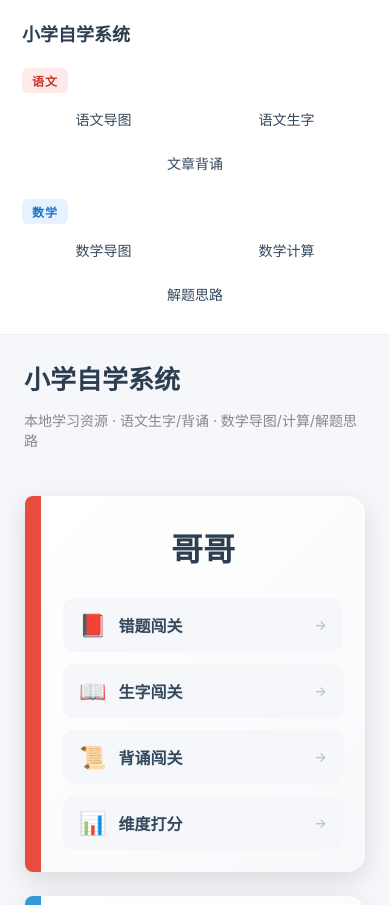
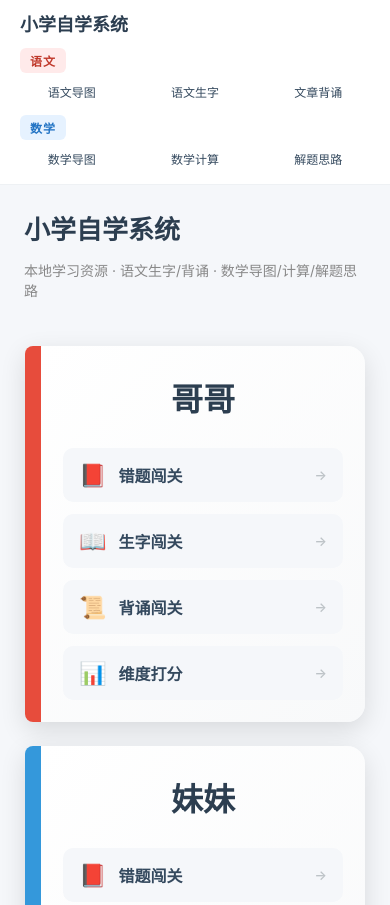
Before and after one commit to CosSinSinCos/primary_lms, a plain HTML site: page index.html in a window 390 px wide. Shown: the top 905 px of the page. Drawn offline with Linux system fonts and the light colour scheme.

Commit message:
修复黑板sticky锁定(空行常驻); 手机端菜单横向强制一行并压缩高度

```diff
--- a/src/static/css/style.css
+++ b/src/static/css/style.css
@@ -52,11 +52,14 @@ body {
   .sidebar {
     width: 100%; flex-basis: auto; height: auto;
     position: static; border-right: none; border-bottom: 1px solid #eef1f4;
+    padding: 10px 12px;
   }
-  .main-menu { flex-direction: row; flex-wrap: wrap; }
-  .menu-item { flex: 1 1 40%; text-align: center; }
+  .brand { margin-bottom: 4px; }
+  .side-group { margin: 8px 8px 3px; }
+  .main-menu { display: flex; flex-direction: row; flex-wrap: nowrap; gap: 4px; }
+  .menu-item { flex: 1 1 0; min-width: 0; text-align: center; padding: 7px 4px; font-size: 12px; white-space: nowrap; overflow: hidden; text-overflow: ellipsis; }
 }
-.container { flex: 1; max-width: 1100px; margin: 0 auto; padding: 24px; width: 100%; box-sizing: border-box; }
+.container { flex: 1; max-width: 1100px; margin: 0 auto; padding: 24px; width: 100%; box-sizing: border-box; align-self: flex-start; }
 h1 { margin-top: 0; }
 .muted { color: #888; font-size: 14px; }
 
```
